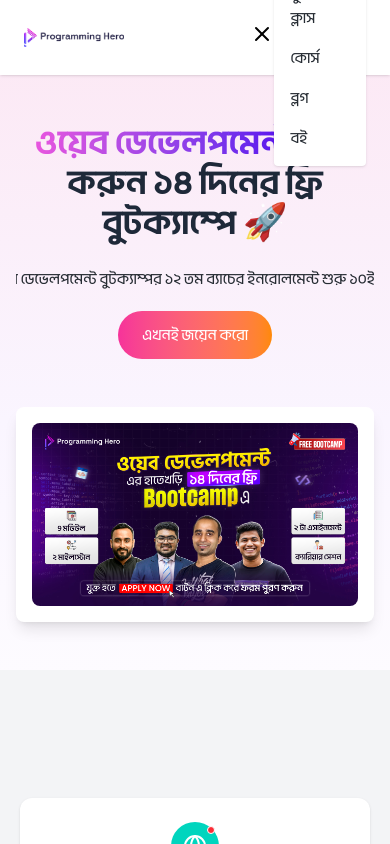
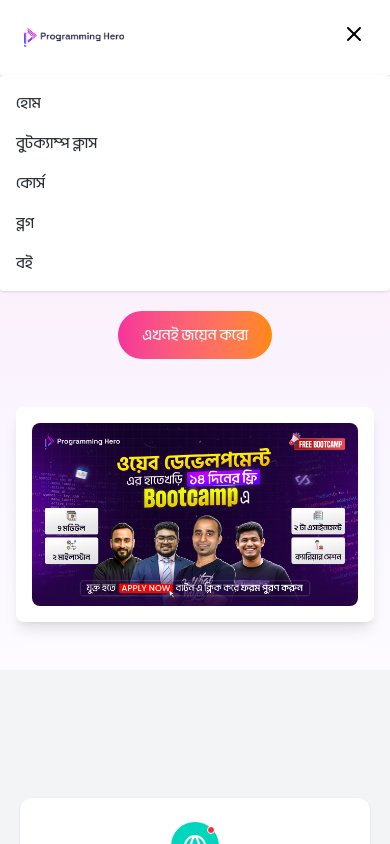
Before and after one commit to shariarhossain17/ph_bootcamp, a React (Vite) app: page / in a window 390 px wide. Both pictures are taken after a click on the button 354 px from the left and 34 px from the top of the page. Shown: the top 844 px of the page. Built offline with nearby package versions, Linux system fonts and the light colour scheme; no server answers; a web font is replaced by a local one.

Commit message:
fixed navbar

```diff
--- a/src/components/Navbar.tsx
+++ b/src/components/Navbar.tsx
@@ -49,8 +49,12 @@
   );
 
   return (
-    <div className="sticky top-0 z-50 bg-white shadow" style={{ height: 75 }}>
-      <div className="px-6 md:px-12 lg:px-16 py-4 custom-ador-font  mx-auto h-full flex items-center justify-between">
+    <>
+      <div
+        className="fixed top-0 left-0 right-0 z-50 bg-white shadow"
+        style={{ height: 75 }}
+      >
+        <div className="px-6 md:px-12 lg:px-16 py-4 custom-ador-font mx-auto h-full flex items-center justify-between">
           <nav className="flex items-center justify-between w-full">
             <div>
               <Link to="/">
@@ -72,15 +76,18 @@
               </button>
             </div>
           </nav>
+        </div>
 
         {/* Mobile Menu */}
         {isMenuOpen && (
-          <div className="md:hidden mt-4 flex flex-col gap-4 bg-white shadow p-4 rounded">
+          <div className="md:hidden fixed top-[75px] left-0 right-0 z-50 bg-white shadow p-4 rounded flex flex-col gap-4">
             {navLinks}
           </div>
         )}
       </div>
-    </div>
+
+      <div className="pt-[75px]"></div>
+    </>
   );
 };
 
```
Lines whose indentation alone changed are shown as unchanged.
